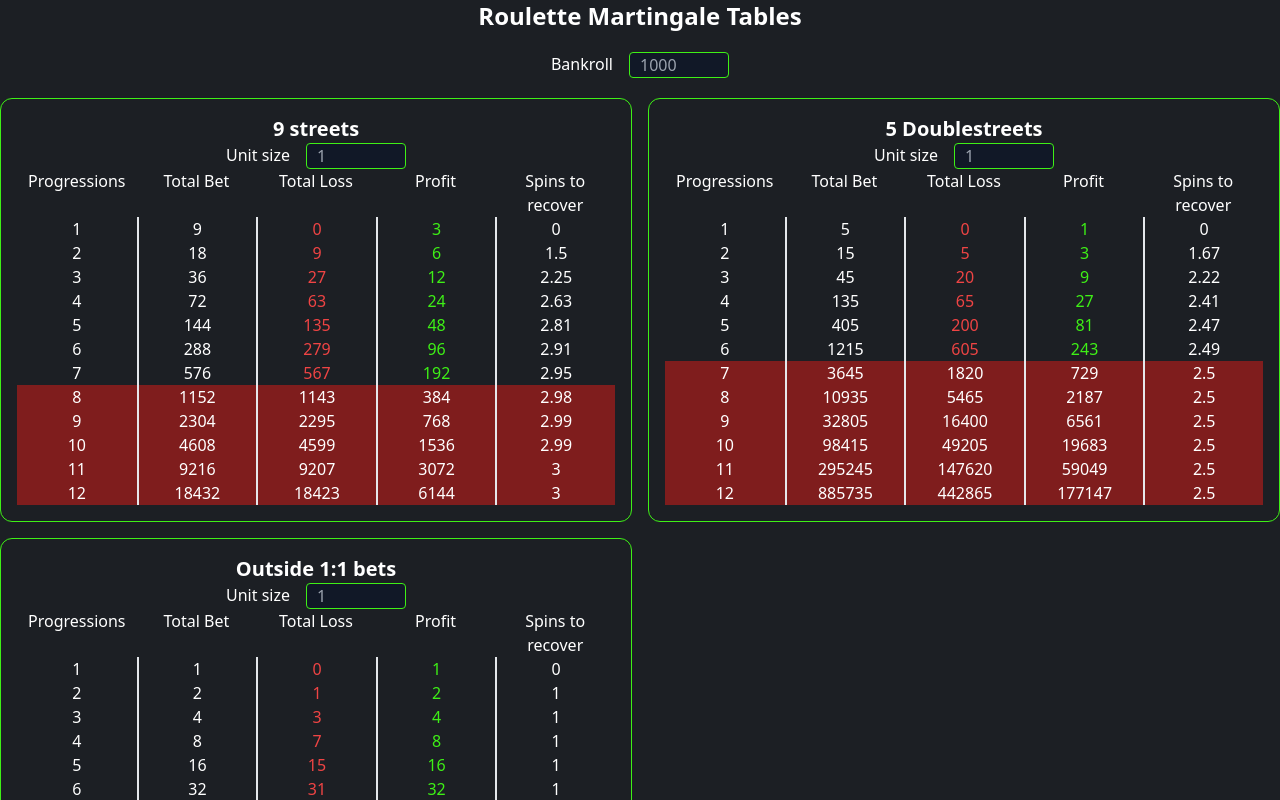
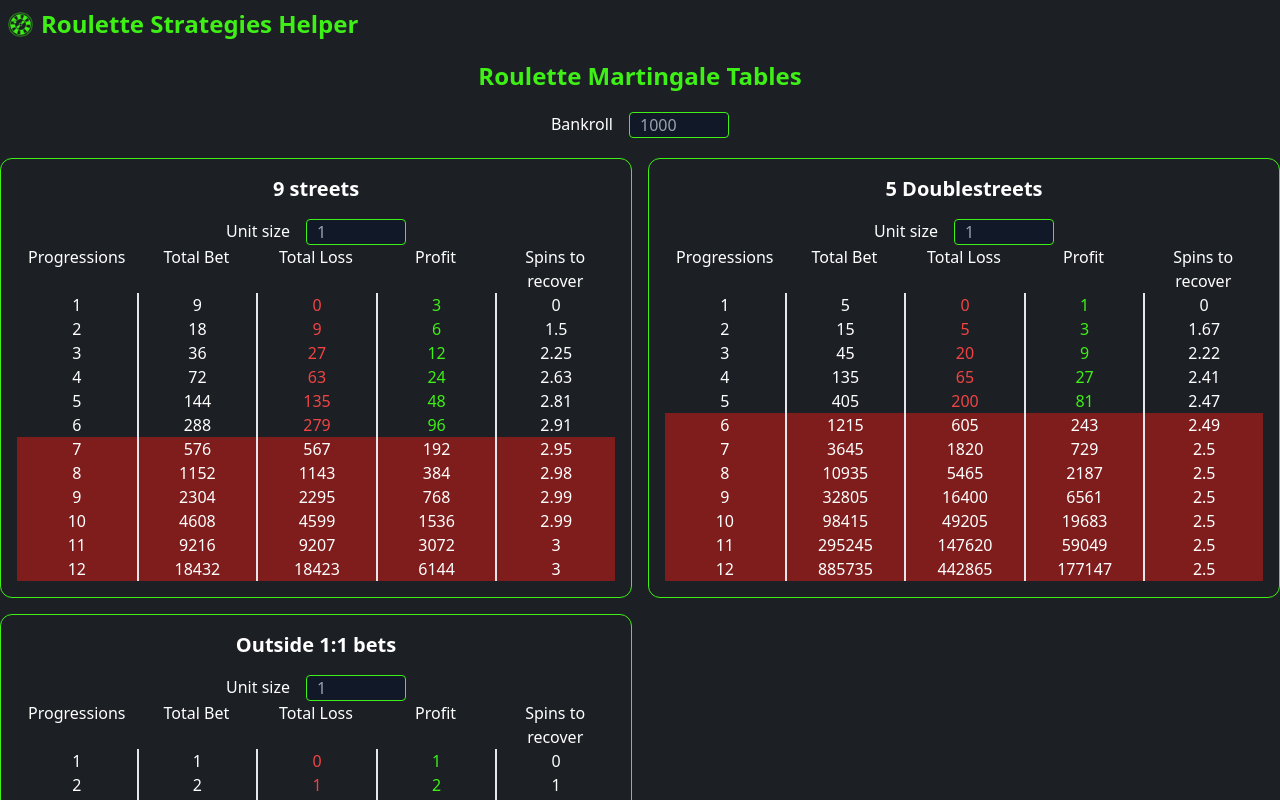
Before and after one commit to iShawshank/roulette-strategy-helper, a React (Vite) app: page / in a window 1280 px wide. Shown: the top 800 px of the page. Built offline with nearby package versions, Linux system fonts and the light colour scheme.

Commit message:
add header

```diff
--- a/package.json
+++ b/package.json
@@ -13,6 +13,7 @@
     "deploy": "gh-pages -d dist"
   },
   "dependencies": {
+    "gh-pages": "^6.1.1",
     "lodash": "^4.17.21",
     "react": "^18.3.1",
     "react-dom": "^18.3.1"
--- a/src/App.tsx
+++ b/src/App.tsx
@@ -1,6 +1,7 @@
 import { useState } from 'react';
 import MartingaleTable from './components/MartingaleTable';
 import debounce from 'lodash/debounce';
+import Header from './components/Header';
 
 function App() {
   const [bankroll, setBankroll] = useState(1000);
@@ -15,7 +16,8 @@ function App() {
 
   return (
     <div className="flex flex-col justify-center items-center w-full gap-5">
-      <h2 className="text-2xl font-bold text-center w-full">
+      <Header />
+      <h2 className="text-2xl font-bold text-green text-center w-full">
         Roulette Martingale Tables
       </h2>
       <div className='flex gap-4'>
@@ -24,7 +26,7 @@ function App() {
           type="text"
           name="bankroll"
           id="bankroll"
-          onChange={debounce(handleBankroll, 1000)}
+          onChange={debounce(handleBankroll, 500)}
           placeholder="1000"
         />
       </div>
--- /dev/null
+++ b/src/components/Footer.tsx
@@ -0,0 +1,9 @@
+import React from 'react'
+
+const Footer = () => {
+  return (
+    <div>Footer</div>
+  )
+}
+
+export default Footer
--- /dev/null
+++ b/src/components/Header.tsx
@@ -0,0 +1,12 @@
+
+
+const Header = () => {
+  return (
+    <div className='flex gap-2 w-full pl-2 pt-2 items-center'>
+      <img className='header-logo' src="/roulette-wheel.png" alt="roulette wheel" />
+      <h2 className='text-green text-2xl font-bold'>Roulette Strategies Helper</h2>
+    </div>
+  )
+}
+
+export default Header
--- a/src/components/MartingaleRow.tsx
+++ b/src/components/MartingaleRow.tsx
@@ -1,24 +1,40 @@
+import { useState } from 'react';
 import { IRow } from '../interfaces/Row';
 
 interface IProps {
   row: IRow;
   index: number;
   bankroll: number;
+  handleClick: (index: number) => void;
+  selectedId: number;
 }
 
-const MartingaleRow = ({ row, index, bankroll }: IProps) => {
-  const isTooMuch = row.loss > bankroll ? true : false;
+const MartingaleRow = ({
+  row,
+  index,
+  bankroll,
+  selectedId,
+  handleClick,
+}: IProps) => {
+  const isTooMuch = row.loss + row.currentBet > bankroll ? true : false;
+
+  const selected = selectedId === index;
 
   return (
     <div
       className={`martingale-row w-full divide-x-2 grid grid-cols-5 text-center ${
         isTooMuch ? 'bg-red-900' : ''
-      }`}
+      } ${selected ? 'focused-row' : ''}`}
+      onClick={() => handleClick(index)}
     >
       <p className="progression">{index}</p>
       <p className="total-bet">{row.currentBet}</p>
-      <p className={isTooMuch ? 'text-white' : 'text-red-500'}>{row.loss}</p>
-      <p className={isTooMuch ? 'text-white' : 'text-green'}>{row.profit}</p>
+      <p className={isTooMuch ? 'text-white' : 'text-red-500'}>
+        {row.loss}
+      </p>
+      <p className={isTooMuch ? 'text-white' : 'text-green'}>
+        {row.profit}
+      </p>
       <p className="recover">{row.recover}</p>
     </div>
   );
--- a/src/components/MartingaleTable.tsx
+++ b/src/components/MartingaleTable.tsx
@@ -21,6 +21,9 @@ const MartingaleTable = ({
 }: IProps) => {
   const [unit, setUnit] = useState(1);
   const [rows, setRows] = useState<IRow[]>([]);
+  const [selectedRowId, setSelectedRowId] = useState<number | null>(
+    null
+  );
 
   // Handle change to unit
   const handleChange = (
@@ -31,20 +34,30 @@ const MartingaleTable = ({
     setUnit(Number(event.target.value));
   };
 
+  const handleSelectedRow = (index: number) => {
+    if (selectedRowId !== index) {
+      setSelectedRowId(index);
+    } else {
+      setSelectedRowId(null);
+    }
+  };
+
   useEffect(() => {
     setRows(calculateTable(unit, multiplier, win, lossMultiplier));
   }, [unit, multiplier, win, lossMultiplier]);
 
   return (
-    <div className="martingale-table max-w-2xl flex flex-col justify-center items-center p-4 border-green border rounded-xl">
-      <p className="text-xl font-bold">{tableName}</p>
+    <div
+      className={`martingale-table max-w-2xl flex flex-col justify-center items-center p-4 border-green border rounded-xl`}
+    >
+      <p className="text-xl font-bold mb-4">{tableName}</p>
       <div className="flex gap-4">
         <label htmlFor="unit">Unit size</label>
         <input
           type="text"
           name="unit"
           id="unit"
-          onChange={debounce(handleChange, 1000)}
+          onChange={debounce(handleChange, 500)}
           placeholder="1"
         />
       </div>
@@ -64,6 +77,8 @@ const MartingaleTable = ({
                 key={index}
                 index={index + 1}
                 bankroll={bankroll}
+                selectedId={selectedRowId}
+                handleClick={handleSelectedRow}
               />
             ))}
           </div>
--- a/src/index.css
+++ b/src/index.css
@@ -17,12 +17,17 @@ input {
   width: 100px;
 }
 
-input::placeholder{
-  @apply text-gray-400
+input::placeholder {
+  @apply text-gray-400;
 }
 
-.martingale-row:active, .martingale-row:focus, .martingale-row:hover {
+.focused-row,
+.martingale-row:hover {
   @apply border-green;
   @apply border;
+}
 
+.header-logo {
+  height: 25px;
+  width: 25px;
 }
```
Also changed, not shown: public/roulette-wheel.png (added), 1 other file (tests, documents, lock files or other folders).
